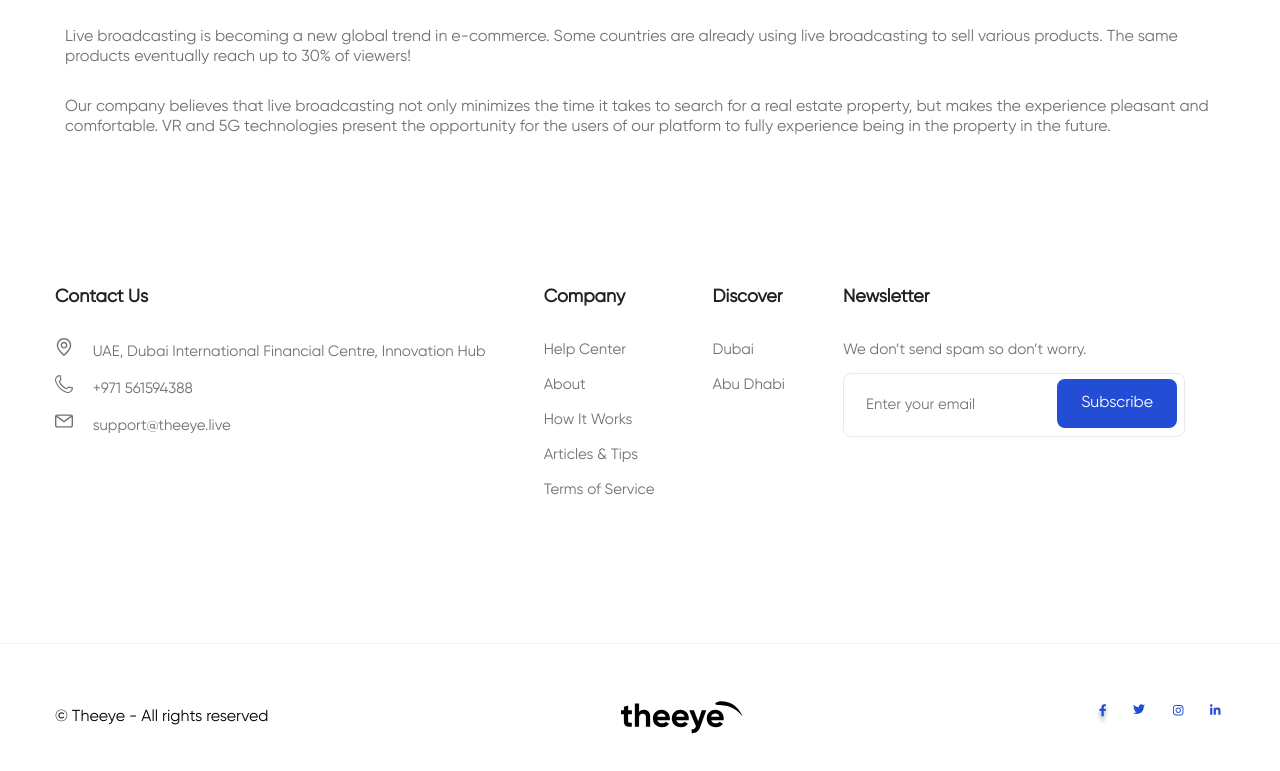
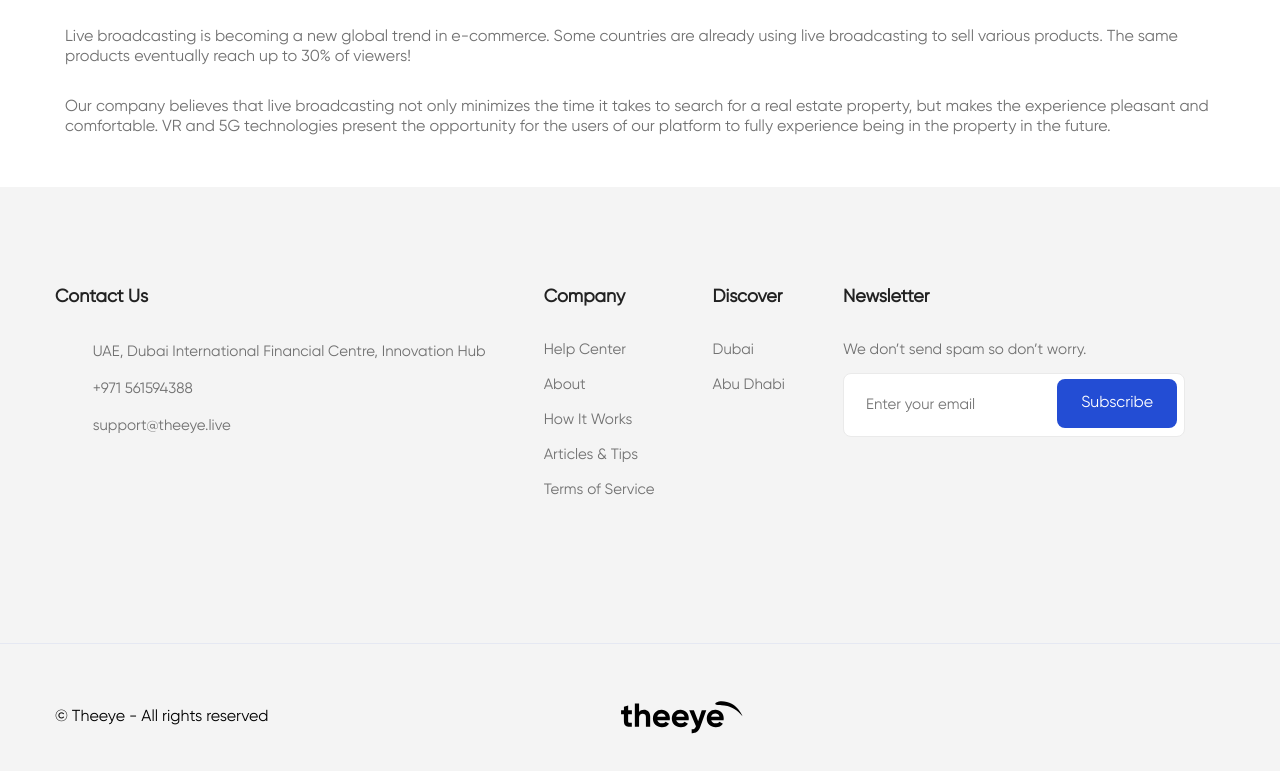
Before and after one commit to muborizMirzoev/TheeEye2, a plain HTML site: page src/article2.html in a window 1280 px wide. Shown: the part 1143-1914 px from the top of the page. Drawn offline with Linux system fonts and the light colour scheme.

Commit message:
fix: changes BG footer in article pages

```diff
--- a/src/css/article.css
+++ b/src/css/article.css
@@ -5,3 +5,7 @@
 @import "_header.css";
 @import "_article-main.css";
 @import "_footer.css";
+
+.footer-wrapper {
+    background-color: var(--second-bg);
+}
--- a/src/css/map-search.css
+++ b/src/css/map-search.css
@@ -86,18 +86,12 @@
     margin-bottom: 30px;
 }
 
-/*.cards__item-img {*/
-/*    max-width: 300px;*/
-/*    min-height: 220px;*/
-/*    margin-right: 20px;*/
-/*}*/
 .cards__item img {
     margin-right: 20px;
     max-width: 300px;
     min-height: 220px;
     border-radius: 8px;
 }
-
 
 .cards__item-info {
     display: flex;
```
